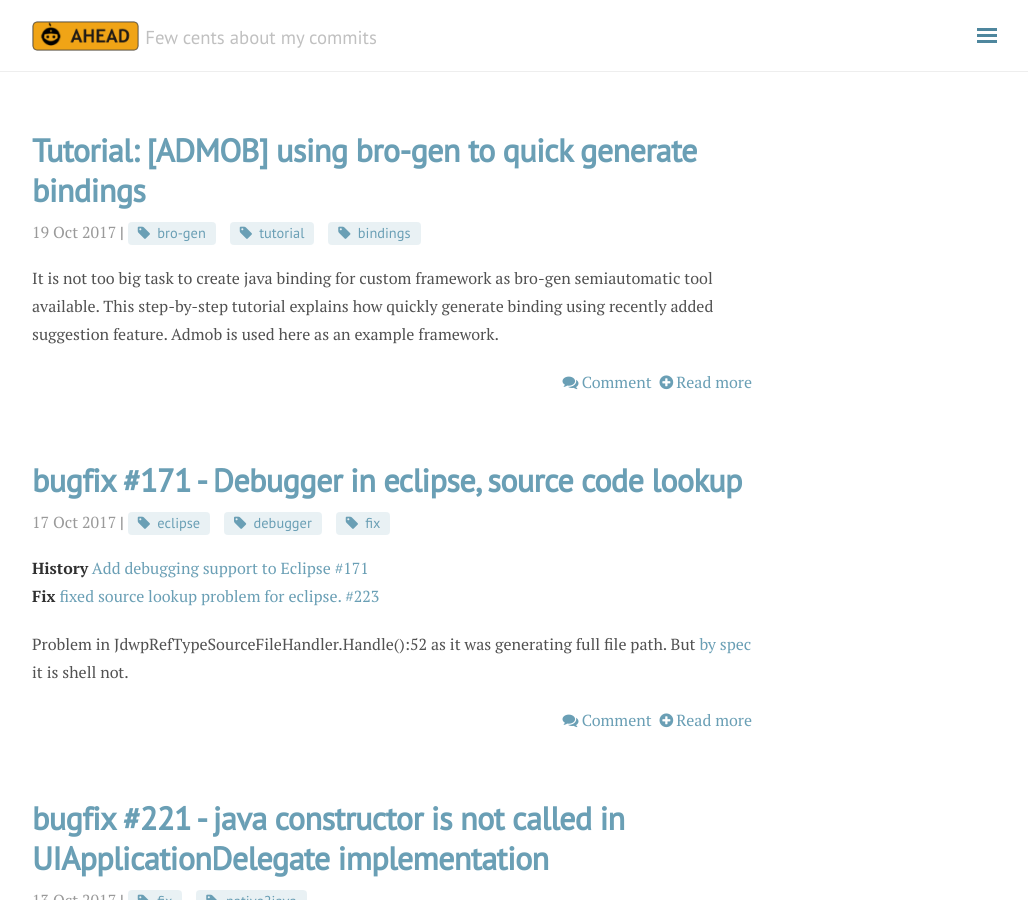
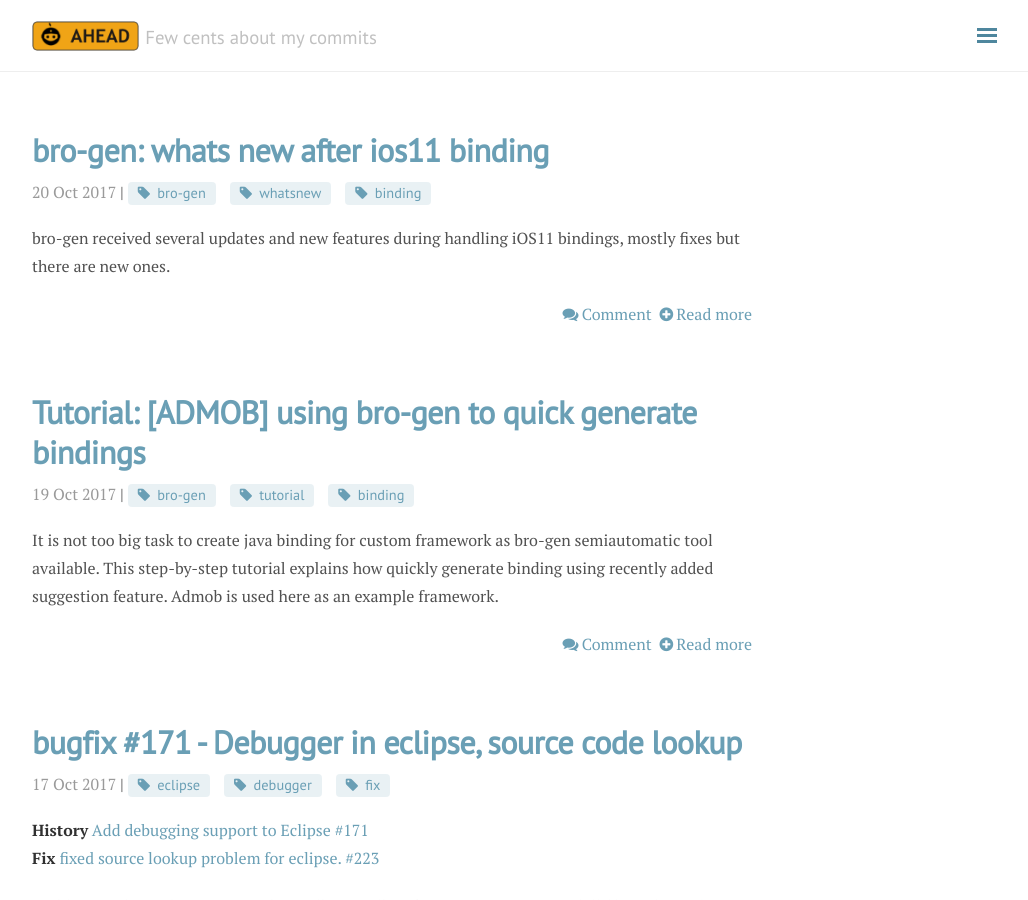
Before and after one commit to dkimitsa/dkimitsa.github.io, a Jekyll site: the page built from index.html, in a window 1280 px wide and 900 px high. Shown: the whole window, without its empty margins (248-1276 px from the left). Built offline with Jekyll 4.4.1, drawn with Linux system fonts in a browser that asks for light colours; nearby versions of some CDN libraries; the list of posts is cut into pages by our own code; comment, search, counter and statistics services are not loaded; some of the changed lines change nothing that is shown.

Commit message:
new post: whats new in bro-gen after ios11 binding

````diff
--- a/_posts/2017-10-19-bro-gen-tutorial.md
+++ b/_posts/2017-10-19-bro-gen-tutorial.md
@@ -1,7 +1,7 @@
 ---
 layout: post
 title: 'Tutorial: [ADMOB] using bro-gen to quick generate bindings'
-tags: ['bro-gen', tutorial, bindings]
+tags: ['bro-gen', tutorial, binding]
 ---
 It is not too big task to create java binding for custom framework as bro-gen semiautomatic tool available. This step-by-step tutorial explains how quickly generate binding using recently added suggestion feature. Admob is used here as an example framework.
 <!-- more -->
--- /dev/null
+++ b/_posts/2017-10-20-bro-gen-whats-new.md
@@ -0,0 +1,27 @@
+---
+layout: post
+title: 'bro-gen: whats new after ios11 binding'
+tags: ['bro-gen', whatsnew, binding]
+---
+
+bro-gen received several updates and new features during handling iOS11 bindings, mostly fixes but there are new ones.
+<!-- more -->
+1. *new* output suggestion yaml after run that allows create bindings [really fast]({{ site.baseurl }}{% post_url 2017-10-20-bro-gen-whats-new %})
+2. *new* enum configuration is updated with nserror flag that is used to generate NSError subclass automatically to associate codes with class domain **TODO: add reference to demystified post about NSError subclasses here**
+3. *updated* block parameter generation there is no need anymore to typedef blocks parameters
+4. *updated* block generation that it can handle argument type of another block inside in block definition
+5. *new* parameter to method configuration 'static_constructor_name' that allows to create static creator wrapper when it is not possible to create two constructors due having same arguments configuration. Bellow is a place where this workaround is used:
+    ```yaml
+    INPriceRange: #since 10.0
+        methods:
+            '-initWithMaximumPrice:currencyCode:':
+                name: initWithMaximumPrice
+                static_constructor_name: createWithMaximumPrice
+            '-initWithMinimumPrice:currencyCode:':
+                name: initWithMinimumPrice
+                static_constructor_name: createWithMinimumPrice
+    ```
+6. *fixed* protocol adapter generation in case it inherits more than one protocol. it was just extending first adapter and other protocol's methods were not implemented
+7. *updated* property logic to allow class level properties to be specified (just use + in name, e.g. '+property:'). This is required in some cases when in class there is a class and an instance property with same name. this produces two methods in java intansce one and static with same name. So this options allows to assign different name for either class or instance one
+
+Related: [Tutorial: [ADMOB] using bro-gen to quick generate bindings]({{ site.baseurl }}{% post_url 2017-10-20-bro-gen-whats-new %})
````
